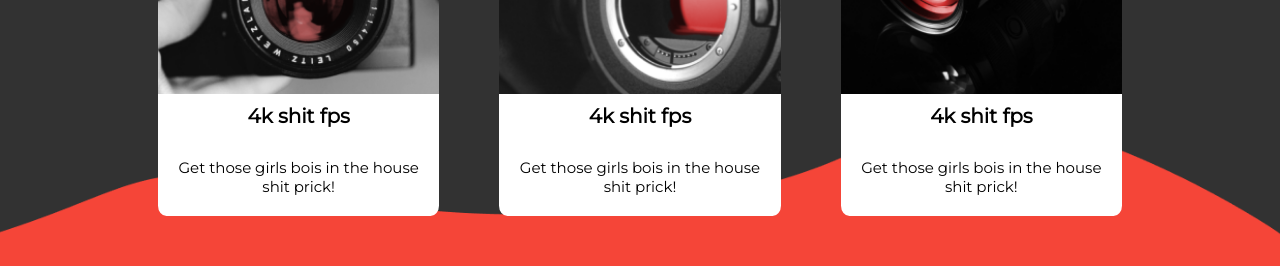
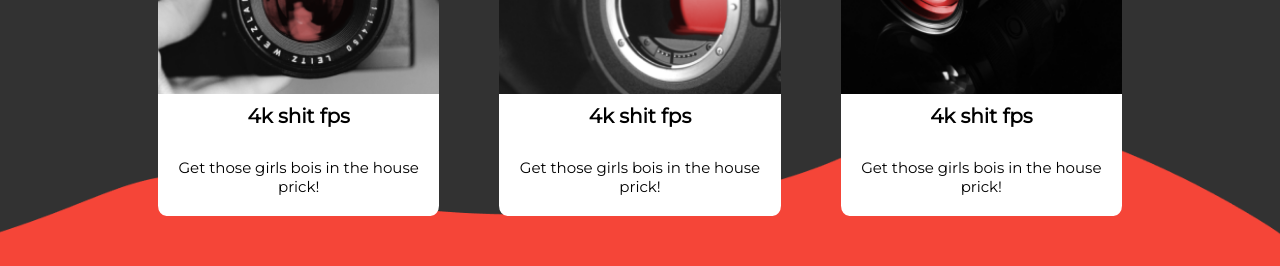
Before and after one commit to goofy1916/one-color-website, a plain HTML site: page index.html in a window 1280 px wide. Shown: the part 1480-1746 px from the top of the page. Drawn offline with Linux system fonts and the light colour scheme.

Commit message:
Update index.html

```diff
--- a/index.html
+++ b/index.html
@@ -37,17 +37,17 @@
                     <div class="card">
                         <img src="./images/card1 1.png" alt="">
                         <h4>4k shit fps</h4>
-                        <p>Get those girls bois in the house shit prick!</p>
+                        <p>Get those girls bois in the house prick!</p>
                     </div>
                     <div class="card">
                         <img src="./images/card2 1.png" alt="">
                         <h4>4k shit fps</h4>
-                        <p>Get those girls bois in the house shit prick!</p>
+                        <p>Get those girls bois in the house prick!</p>
                     </div>
                     <div class="card">
                         <img src="./images/card3 1.png" alt="">
                         <h4>4k shit fps</h4>
-                        <p>Get those girls bois in the house shit prick!</p>
+                        <p>Get those girls bois in the house prick!</p>
                     </div>
                 </div>
             </section>
```
